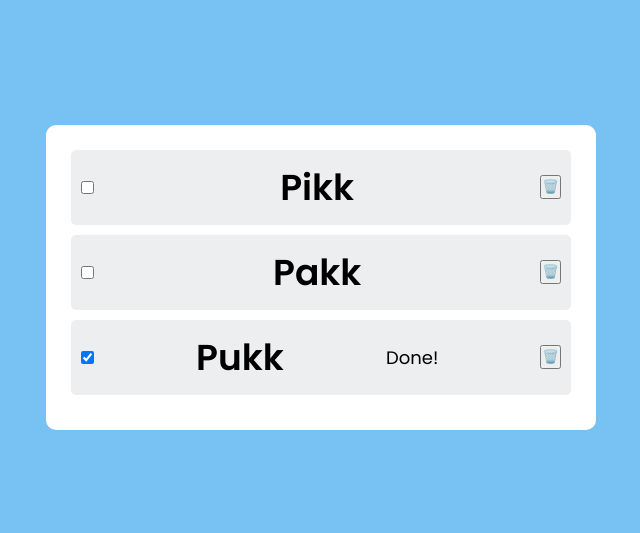
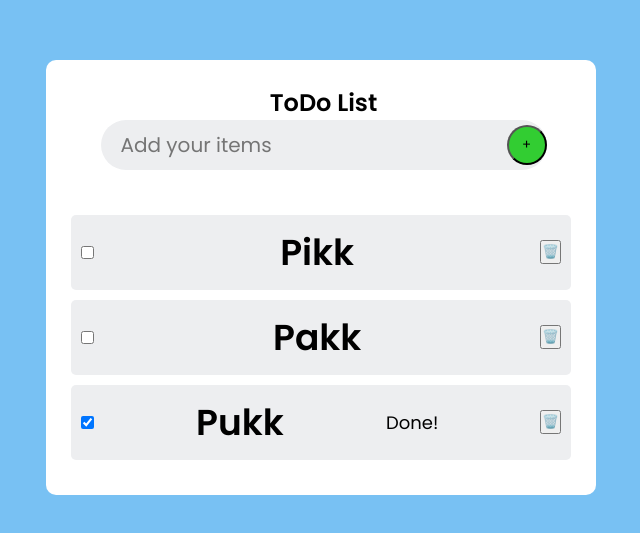
Before and after one commit to tintapolipka/react-ts2-teamwork, a React (Vite) app: page / in a window 1280 px wide. Shown: the part 123-656 px from the top of the page, without its empty margins (319-959 px from the left). Built offline with nearby package versions, Linux system fonts and the light colour scheme.

Commit message:
Create header component with basic functionality and definde its interface and prepare add new todo button

```diff
--- a/src/App.tsx
+++ b/src/App.tsx
@@ -3,11 +3,13 @@ import React from 'react';
 import TodoList from './components/TodoList';
 import Body from './components/Body';
 import './styles/styles.css';
+import Header from './components/Header';
 
 
 const App: React.FC = () => {
   return (
     <Body>
+    <Header />
     <TodoList todos={[{title:"Pikk",done:false},{title:"Pakk",done:false},{title:"Pukk",done:true}]}  />
     </Body>
   );
--- /dev/null
+++ b/src/components/Header.tsx
@@ -0,0 +1,18 @@
+import { HeaderProps } from "../interfaces/HeaderProps"
+
+const Header: React.FC<HeaderProps> = ({ onClick }) => {
+  return (<div className='todo-header'>
+      <h2>ToDo List</h2>
+    <div className="todo-body">
+      <input
+        type="text"
+        id="todoText"
+        className="todo-input"
+        placeholder="Add your items"
+      />
+      <button id="AddUpdateClick" onClick={onClick}>+</button>
+    </div>
+  </div>)
+}
+
+export default Header
--- /dev/null
+++ b/src/interfaces/HeaderProps.tsx
@@ -0,0 +1,3 @@
+export interface HeaderProps {
+  onClick: () => void
+}
--- a/src/styles/styles.css
+++ b/src/styles/styles.css
@@ -22,6 +22,7 @@ body {
   }
   .todo-header {
     display: flex;
+    flex-direction: column;
     align-items: center;
     margin-bottom: 20px;
     padding-left: 5px;
@@ -42,15 +43,16 @@ body {
     border: none;
     outline: none;
     background: transparent;
-    padding: 15px 0;
+    padding: 10px 0;
     font-size: 20px;
   }
-  .todo-body img {
+  .todo-body button {
     cursor: pointer;
+    align-items: center;
+    justify-content: center;
     border-radius: 40px;
-    height: 55px;
-    width: 55px;
-    padding: 15px;
+    height: 40px;
+    width: 40px;
     background: limegreen;
   }
   ul li {
```
